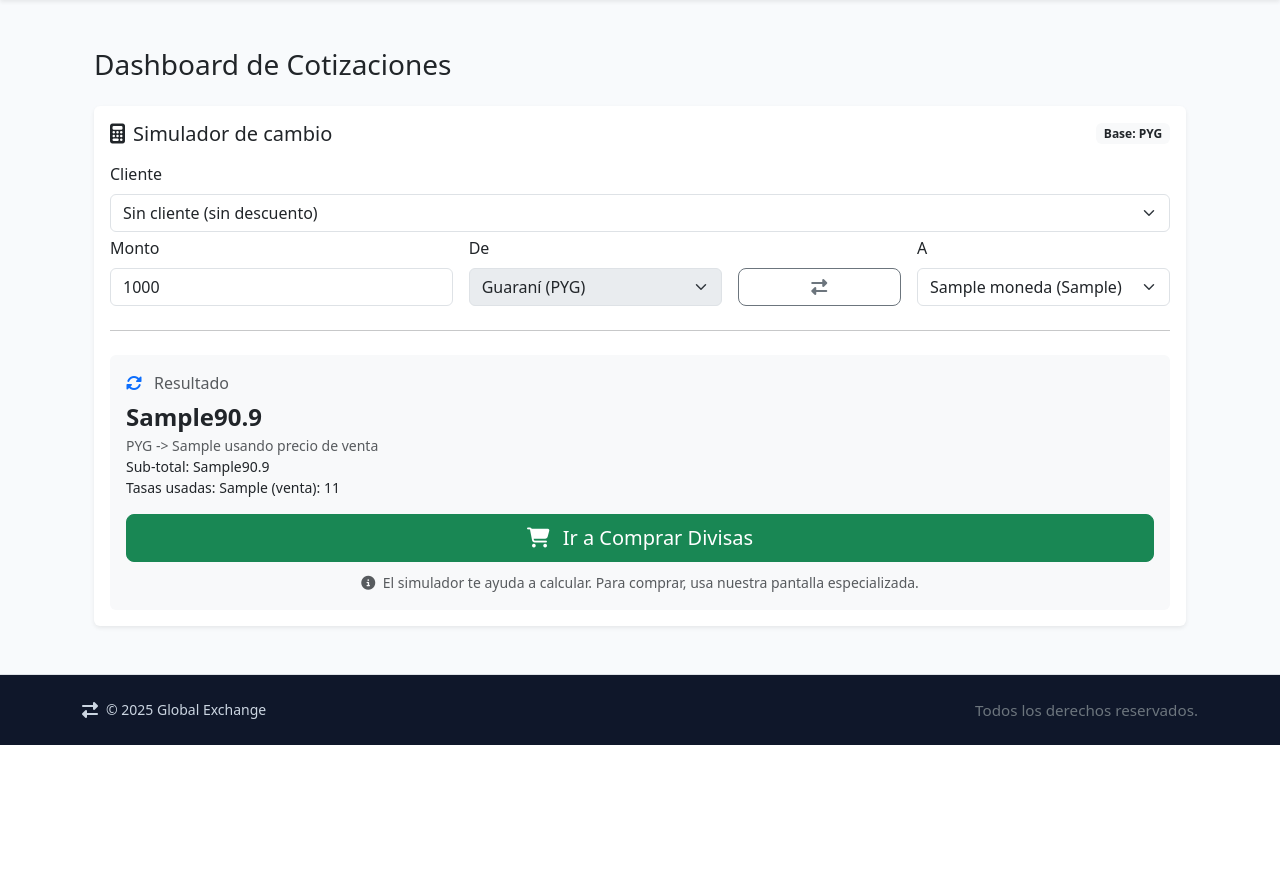
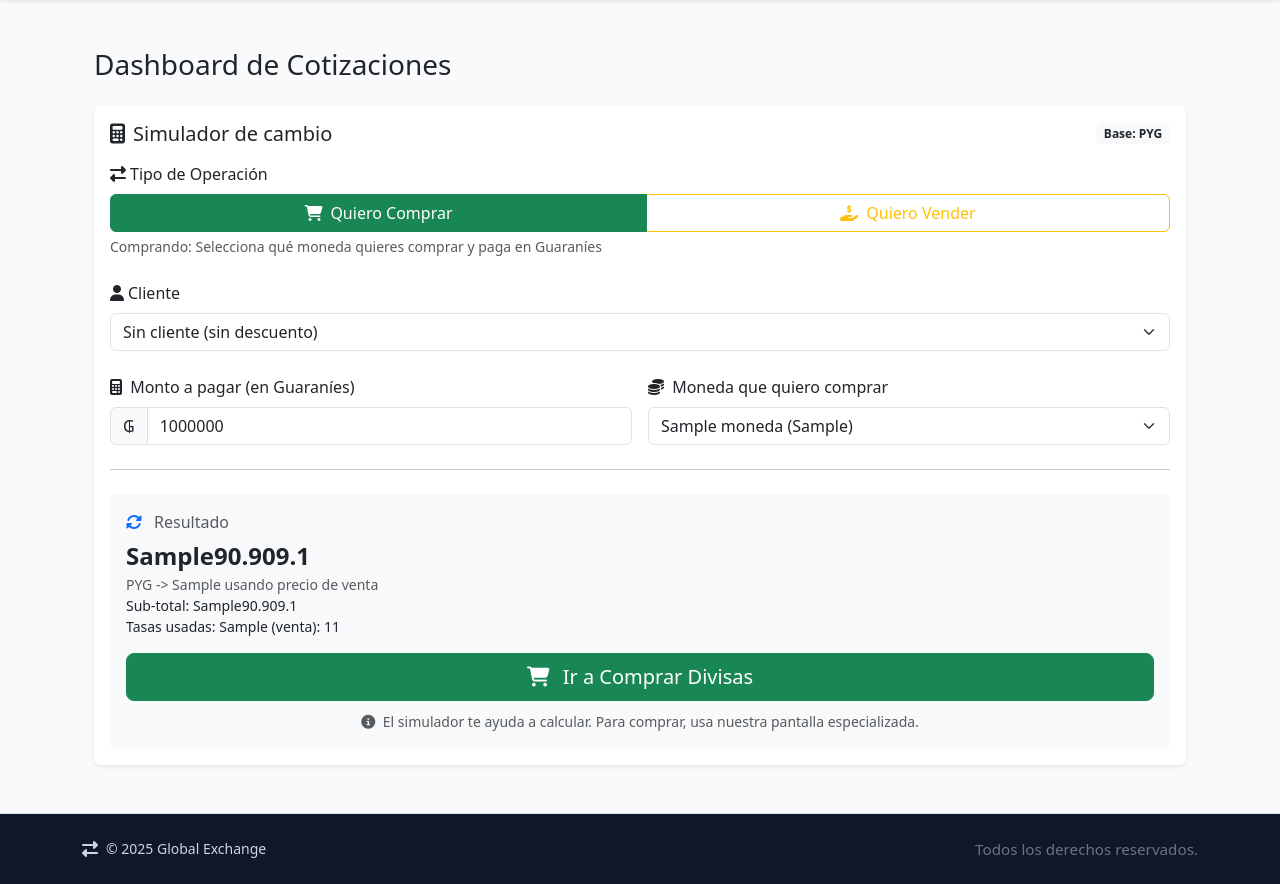
Before and after one commit to ingenieria-software-fpuna/global-exchange, a Django app: page /tasa-cambio/dashboard/ in a window 1280 px wide. Shown: the part 56-940 px from the top of the page. Before the commit the page ends 801 px from the top, so only its background shows below. Run offline with Django 5.2, Linux system fonts and the light colour scheme; a user stored in the database is signed in; tables that the repository leaves empty hold one stand-in row (values such as "Sample post").

Commit message:
Actualizar interfaz de simulador agregar selección de tipo de operación y ajustar tiempo límite de transacción a 5 minutos.

```diff
--- a/tasa_cambio/templates/tasa_cambio/dashboard.html
+++ b/tasa_cambio/templates/tasa_cambio/dashboard.html
@@ -20,10 +20,30 @@
             <span class="badge bg-light text-dark">Base: PYG</span>
           </div>
 
-          <!-- Selector de Cliente (solo los asociados al usuario) -->
-          <div class="row g-3 mb-1">
+          <!-- Selector de Tipo de Operación -->
+          <div class="row g-3 mb-4">
             <div class="col-12">
-              <label class="form-label">Cliente</label>
+              <label class="form-label"><i class="fas fa-exchange-alt me-1"></i>Tipo de Operación</label>
+              <div class="btn-group w-100" role="group" aria-label="Tipo de operación">
+                <input type="radio" class="btn-check" name="tipoOperacion" id="operacionComprar" value="comprar" checked>
+                <label class="btn btn-outline-success" for="operacionComprar">
+                  <i class="fas fa-shopping-cart me-2"></i>Quiero Comprar
+                </label>
+                <input type="radio" class="btn-check" name="tipoOperacion" id="operacionVender" value="vender">
+                <label class="btn btn-outline-warning" for="operacionVender">
+                  <i class="fas fa-hand-holding-usd me-2"></i>Quiero Vender
+                </label>
+              </div>
+              <div class="form-text" id="operacionAyuda">
+                Comprando: Selecciona qué moneda quieres comprar y paga en Guaraníes
+              </div>
+            </div>
+          </div>
+
+          <!-- Selector de Cliente -->
+          <div class="row g-3 mb-4">
+            <div class="col-12">
+              <label class="form-label"><i class="fas fa-user me-1"></i>Cliente</label>
               <select id="cliente" class="form-select">
                 <option value="">Sin cliente (sin descuento)</option>
                 {% for c in clientes %}
@@ -35,27 +55,24 @@
             </div>
           </div>
 
-          <!-- Métodos de pago eliminados - este es solo un simulador -->
-
-          <div class="row g-3">
-            <div class="col-12 col-md-4">
-              <label class="form-label">Monto</label>
-              <input id="monto" type="number" class="form-control" placeholder="0.00" step="any" min="0" value="1000">
+          <!-- Configuración de la Operación -->
+          <div class="row g-3 mb-4">
+            <div class="col-12 col-md-6">
+              <label class="form-label" id="labelMonto">
+                <i class="fas fa-calculator me-1"></i>
+                <span id="textoMonto">Monto a pagar (en Guaraníes)</span>
+              </label>
+              <div class="input-group">
+                <span class="input-group-text" id="simboloMonto">₲</span>
+                <input id="monto" type="number" class="form-control" placeholder="0" step="any" min="0" value="1000000">
+              </div>
             </div>
-            <div class="col-12 col-md-3">
-              <label class="form-label">De</label>
-              <select id="origen" class="form-select">
-                <option value="PYG" selected>Guaraní (PYG)</option>
-              </select>
-            </div>
-            <div class="col-12 col-md-2 d-flex align-items-end justify-content-center">
-              <button id="btnToggleDir" type="button" class="btn btn-outline-secondary btn-rounded w-100" title="Cambiar dirección" aria-label="Cambiar dirección">
-                <i class="fas fa-right-left"></i>
-              </button>
-            </div>
-            <div class="col-12 col-md-3">
-              <label class="form-label">A</label>
-              <select id="destino" class="form-select">
+            <div class="col-12 col-md-6">
+              <label class="form-label" id="labelMoneda">
+                <i class="fas fa-coins me-1"></i>
+                <span id="textoMoneda">Moneda que quiero comprar</span>
+              </label>
+              <select id="monedaOperacion" class="form-select">
                 {% for m in monedas %}
                   {% if m.codigo != 'PYG' %}
                     <option value="{{ m.codigo }}" {% if m.codigo == 'USD' %}selected{% endif %}>{{ m.nombre }} ({{ m.codigo }})</option>
@@ -103,59 +120,86 @@
 <script type="application/json" id="monedas-data">{% for m in monedas %}{"codigo": "{{ m.codigo }}", "nombre": "{{ m.nombre|escapejs }}"}{% if not forloop.last %},{% endif %}{% endfor %}</script>
 <script>
   (function() {
+    // Elementos del DOM
     const $monto = document.getElementById('monto');
-    const $origen = document.getElementById('origen');
-    const $destino = document.getElementById('destino');
+    const $monedaOperacion = document.getElementById('monedaOperacion');
+    const $cliente = document.getElementById('cliente');
     const $resValor = document.getElementById('resultado_valor');
     const $resDetalle = document.getElementById('resultado_detalle');
     const $resTasas = document.getElementById('resultado_tasas');
     const $resDesc = document.getElementById('resultado_descuento');
-    const $btnToggle = document.getElementById('btnToggleDir');
-    const $cliente = document.getElementById('cliente');
-    const $metodoPago = document.getElementById('metodo_pago'); // Opcional, para compatibilidad
 
-    // Dataset de monedas activas (no incluye PYG normalmente)
+    // Elementos de la interfaz de operación
+    const $operacionComprar = document.getElementById('operacionComprar');
+    const $operacionVender = document.getElementById('operacionVender');
+    const $textoMonto = document.getElementById('textoMonto');
+    const $textoMoneda = document.getElementById('textoMoneda');
+    const $simboloMonto = document.getElementById('simboloMonto');
+    const $operacionAyuda = document.getElementById('operacionAyuda');
+
+    // Dataset de monedas activas
     const monedasData = JSON.parse('[' + document.getElementById('monedas-data').textContent + ']');
     const MONEDAS = monedasData.filter(m => m.codigo !== 'PYG');
 
-    function setOptions(el, options, selected) {
-      el.innerHTML = options.map(o => `<option value="${o.codigo}" ${o.codigo===selected?'selected':''}>${o.nombre} (${o.codigo})</option>`).join('');
+    // Función para actualizar la interfaz según el tipo de operación
+    function actualizarInterfazOperacion() {
+      const esCompra = $operacionComprar.checked;
+
+      if (esCompra) {
+        // QUIERO COMPRAR: Pagar en PYG, recibir otra moneda
+        $textoMonto.textContent = 'Monto a pagar (en Guaraníes)';
+        $textoMoneda.textContent = 'Moneda que quiero comprar';
+        $simboloMonto.textContent = '₲';
+        $operacionAyuda.textContent = 'Comprando: Selecciona qué moneda quieres comprar y paga en Guaraníes';
+        $monto.placeholder = '1000000';
+      } else {
+        // QUIERO VENDER: Entregar otra moneda, recibir PYG
+        $textoMonto.textContent = 'Monto que quiero vender';
+        $textoMoneda.textContent = 'Moneda que quiero vender';
+        const monedaSeleccionada = MONEDAS.find(m => m.codigo === $monedaOperacion.value);
+        const simboloMoneda = monedaSeleccionada ? getSimboloMoneda(monedaSeleccionada.codigo) : '$';
+        $simboloMonto.textContent = simboloMoneda;
+        $operacionAyuda.textContent = 'Vendiendo: Selecciona qué moneda quieres vender y recibe Guaraníes';
+        $monto.placeholder = '100';
+      }
+
+      simulate();
     }
 
-    let monedaToPYG = false; // false: PYG -> Moneda (default), true: Moneda -> PYG
-
-    function applyDirection(preserveCode) {
-      if (monedaToPYG) {
-        // Moneda -> PYG
-        const prefer = preserveCode || 'USD';
-        setOptions($origen, MONEDAS, prefer);
-        $origen.disabled = false;
-        $destino.innerHTML = '<option value="PYG" selected>Guaraní (PYG)</option>';
-        $destino.disabled = true;
-      } else {
-        // PYG -> Moneda
-        $origen.innerHTML = '<option value="PYG" selected>Guaraní (PYG)</option>';
-        $origen.disabled = true;
-        const prefer = preserveCode || 'USD';
-        const sel = MONEDAS.find(m => m.codigo === prefer) ? prefer : (MONEDAS[0]?.codigo || '');
-        setOptions($destino, MONEDAS, sel);
-        $destino.disabled = false;
-      }
-    }
-
-    function getCurrentNonPYG() {
-      // Devuelve el código de la moneda no-PYG actualmente seleccionada
-      if (monedaToPYG) return $origen.value;
-      return $destino.value;
+    // Función para obtener símbolo de moneda
+    function getSimboloMoneda(codigo) {
+      const simbolos = {
+        'USD': '$',
+        'EUR': '€',
+        'ARS': '$',
+        'BRL': 'R$',
+        'PYG': '₲'
+      };
+      return simbolos[codigo] || codigo;
     }
 
     function simulate() {
       const monto = $monto.value;
-      const origen = $origen.value;
-      const destino = $destino.value;
+      const monedaOperacion = $monedaOperacion.value;
       const cliente = $cliente.value;
-      const metodoPago = $metodoPago ? $metodoPago.value : '';
-      if (!monto || !origen || !destino) return;
+      const esCompra = $operacionComprar.checked;
+
+      if (!monto || !monedaOperacion || parseFloat(monto) <= 0) {
+        limpiarResultados();
+        return;
+      }
+
+      // Determinar origen y destino según el tipo de operación
+      let origen, destino;
+      if (esCompra) {
+        // COMPRAR: PYG -> Otra moneda
+        origen = 'PYG';
+        destino = monedaOperacion;
+      } else {
+        // VENDER: Otra moneda -> PYG
+        origen = monedaOperacion;
+        destino = 'PYG';
+      }
 
       const params = new URLSearchParams({
         monto: String(monto),
@@ -163,7 +207,6 @@
         destino: String(destino),
       });
       if (cliente) params.append('cliente_id', cliente);
-      if (metodoPago) params.append('metodo_pago_id', metodoPago);
 
       fetch(`{% url 'tasa_cambio:simular_cambio_api' %}?${params.toString()}`)
         .then(r => r.json())
@@ -196,8 +239,9 @@
             $resDesc.textContent = '';
           }
 
-          // Mostrar botón de comprar si la simulación es exitosa
-          document.getElementById('enlace_compra_container').style.display = 'block';
+          // Mostrar botón de comprar solo si es operación de compra y la simulación es exitosa
+          const esCompra = $operacionComprar.checked;
+          document.getElementById('enlace_compra_container').style.display = esCompra ? 'block' : 'none';
         })
         .catch(() => {
           $resValor.textContent = '—';
@@ -214,17 +258,32 @@
         });
     }
 
+    function limpiarResultados() {
+      $resValor.textContent = '—';
+      $resDetalle.textContent = 'Ingresa un monto válido para simular.';
+      $resTasas.textContent = '';
+      $resDesc.textContent = '';
+      const $resSubtotal = document.getElementById('resultado_subtotal');
+      const $resComision = document.getElementById('resultado_comision');
+      if ($resSubtotal) $resSubtotal.textContent = '';
+      if ($resComision) $resComision.textContent = '';
+      document.getElementById('enlace_compra_container').style.display = 'none';
+    }
+
+    // Event listeners
     $monto.addEventListener('input', simulate);
-    $origen.addEventListener('change', simulate);
-    $destino.addEventListener('change', simulate);
-    $cliente.addEventListener('change', simulate);
-    if ($metodoPago) $metodoPago.addEventListener('change', simulate);
-    $btnToggle.addEventListener('click', () => {
-      const keep = getCurrentNonPYG();
-      monedaToPYG = !monedaToPYG;
-      applyDirection(keep);
+    $monedaOperacion.addEventListener('change', function() {
+      // Actualizar símbolo de moneda si estamos vendiendo
+      if ($operacionVender.checked) {
+        const monedaSeleccionada = MONEDAS.find(m => m.codigo === $monedaOperacion.value);
+        const simboloMoneda = monedaSeleccionada ? getSimboloMoneda(monedaSeleccionada.codigo) : '$';
+        $simboloMonto.textContent = simboloMoneda;
+      }
       simulate();
     });
+    $cliente.addEventListener('change', simulate);
+    $operacionComprar.addEventListener('change', actualizarInterfazOperacion);
+    $operacionVender.addEventListener('change', actualizarInterfazOperacion);
 
     // Inicializar dirección por defecto (PYG -> USD)
     // Helpers: format numbers with dot thousands separators
@@ -256,41 +315,38 @@
       return `${prefix}${numFinal}${suffix}`;
     }
 
-    // El simulador ahora solo muestra cálculos y redirige a la pantalla de compras
-
-    applyDirection();
-    simulate();
-
     // Configurar enlace dinámico a compras
     document.getElementById('btnIrCompra').addEventListener('click', function(e) {
         e.preventDefault();
 
-        // Construir URL con parámetros de la simulación actual
-        const monedaOrigen = $origen.value;
-        const monedaDestino = $destino.value;
+        const esCompra = $operacionComprar.checked;
         const cantidad = $monto.value;
         const cliente = $cliente.value;
 
         let url = "{% url 'transacciones:comprar_divisas' %}";
 
-        // Agregar parámetros si hay datos válidos de la simulación
-        if (monedaOrigen && monedaDestino && cantidad) {
+        // Solo redirigir a compras si es una operación de compra
+        if (esCompra && cantidad && $monedaOperacion.value) {
             const params = new URLSearchParams({
-                'moneda_origen': monedaOrigen,
-                'moneda_destino': monedaDestino,
+                'moneda_origen': 'PYG',
+                'moneda_destino': $monedaOperacion.value,
                 'cantidad': cantidad
             });
 
-            // Agregar cliente si está seleccionado
             if (cliente) {
                 params.append('cliente_id', cliente);
             }
 
             url += '?' + params.toString();
+            window.location.href = url;
+        } else {
+            alert('La pantalla de compras solo está disponible para operaciones de "Quiero Comprar"');
         }
+    });
 
-        window.location.href = url;
-    });
+    // Inicialización
+    actualizarInterfazOperacion();
+    simulate();
   })();
 </script>
 
--- a/transacciones/templates/transacciones/comprar_divisas.html
+++ b/transacciones/templates/transacciones/comprar_divisas.html
@@ -152,7 +152,7 @@
             Información Importante
           </h6>
           <ul class="mb-0">
-            <li>Las transacciones tienen un tiempo límite de <strong>15 minutos</strong> para completar el pago.</li>
+            <li>Las transacciones tienen un tiempo límite de <strong>5 minutos</strong> para completar el pago.</li>
             <li>Los tipos de cliente con descuentos aplican automáticamente a la comisión.</li>
             <li>Una vez iniciada la compra, recibirá un código de verificación único para su transacción.</li>
             <li>Puede cancelar la transacción antes de realizar el pago sin penalización.</li>
```
